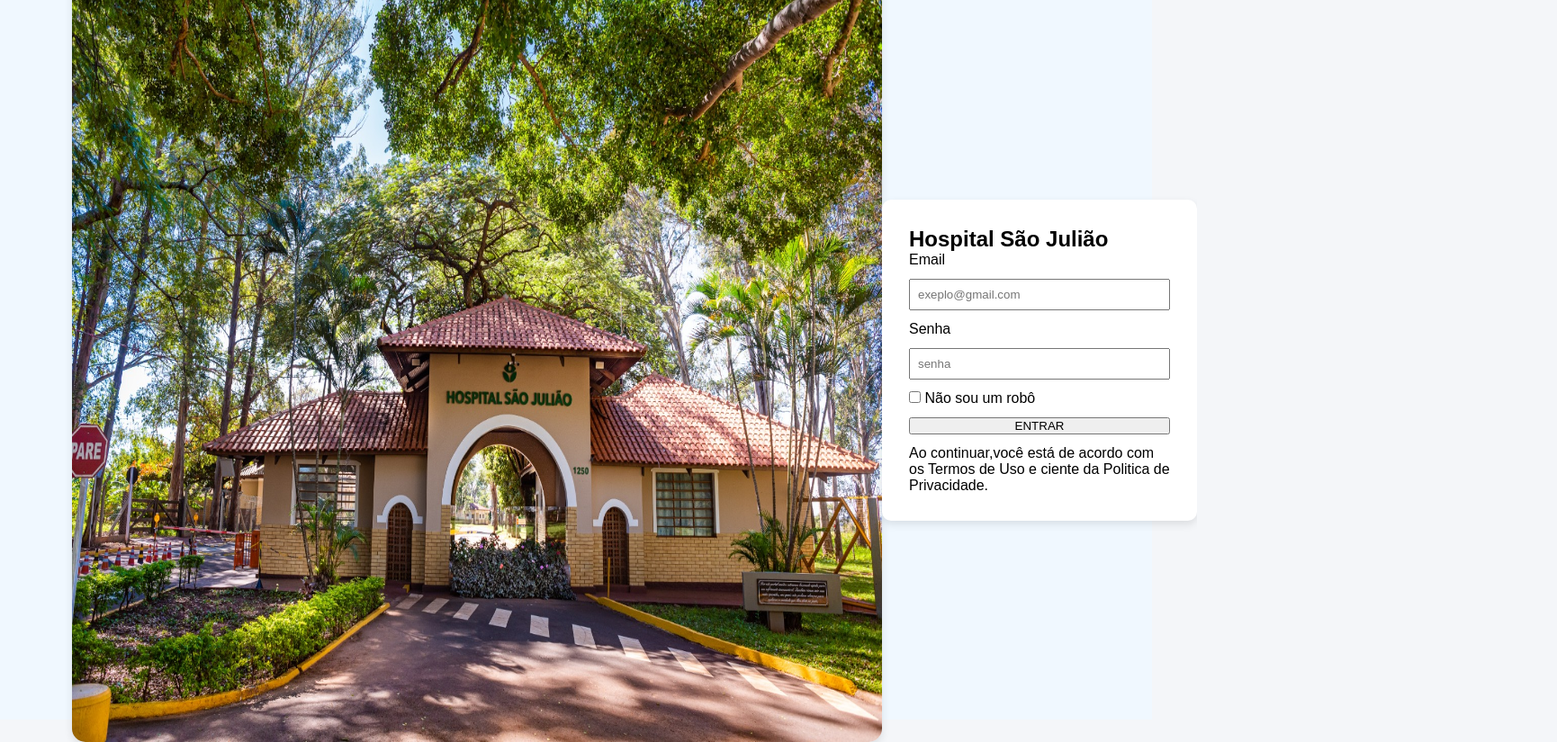
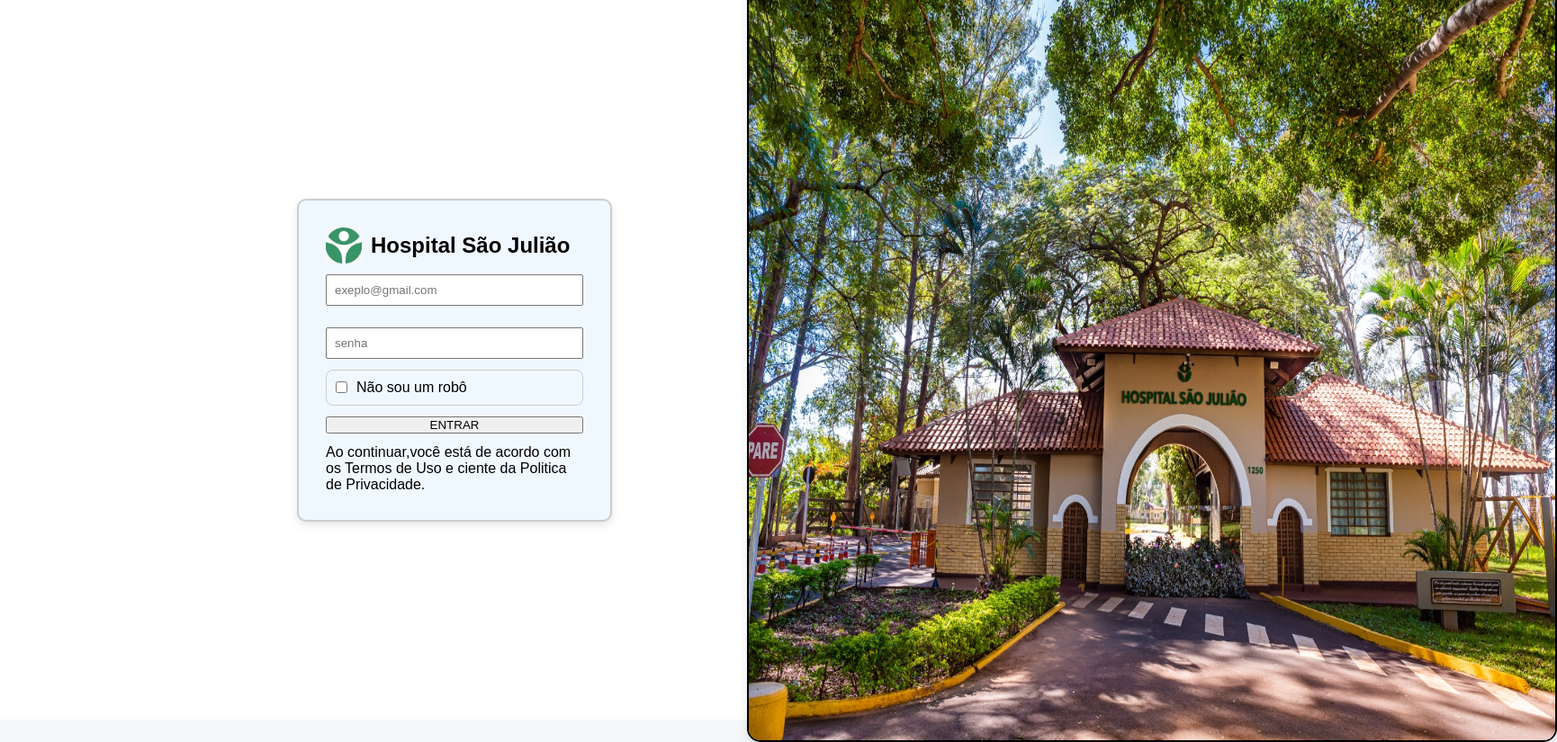
Before and after one commit to tesmam88/Tarefa_GIT, a plain HTML site: page index.html in a window 1280 px wide. Shown: the whole page at 90% size, 1730 px wide, since content can reach past the window. Drawn offline with Linux system fonts and the light colour scheme.

Commit message:
finalizando a branch

```diff
--- a/index.html
+++ b/index.html
@@ -10,22 +10,24 @@
     <main>
         <div class="login-container">
 
-        <img src="images/Sao_Juliao_img.jpeg" alt="imagem-ilustrativa" class="card-image">
+
 
 
             <section class="login-section">
+
                 <div class="login-card">
                     <header>
+                        <img src="images/logo_saojuliao.jpg" class="logo-image">
                         <h1>
                             Hospital São Julião
                         </h1>
                     </header>
                     <form>
-                        <label for="email">Email</label>
+                        <label for="email"></label>
                         <input type="email" id="email" placeholder="exeplo@gmail.com" >
-                        <label for="senha">Senha</label>
+                        <label for="senha"></label>
                         <input type="password" id="senha" placeholder="senha" required>
-                        <label for = "termos">
+                        <label class = "checkbox">
                             <input type="checkbox">
                             Não sou um robô
                         </label>
@@ -37,6 +39,7 @@
                     </form>
                 </div>
             </section>
+            <img src="images/Sao_Juliao_img.jpeg" alt="imagem-ilustrativa" class="card-image">
         </div>
     </main>
 
--- a/style.css
+++ b/style.css
@@ -10,18 +10,20 @@
 }
 .login-container{
     display: flex;
-    background-color: aliceblue;
+    background-color: white;
     justify-content: space-between; /*centraliza horizontal*/
     align-items: center; /* centraliza vertical*/
     height: 100vh;
     padding: 0 80px;
-}
 .login-card{
-    background-color: white;
+    background-color: aliceblue;
     padding: 30px;
     width: 350px;
     border-radius: 10px;
     box-shadow: 0 4px 10px rgba(0, 0, 0, 0.1);
+    margin-left: 250px;
+    border: 2px solid #ccc;
+}
 }
 
 form{
@@ -38,5 +40,28 @@
     height: 850px;
     border-radius: 15px;
     box-shadow: 0 4px 10px rgba(0, 0, 0, 0.1);
+    margin-left: 150px;
+    border: 2px solid black;
 
 }
+header{
+    display: flex;
+    align-items:center;
+    gap: 10px;
+}
+.logo-image{
+    width: 40px;
+    height: auto;
+}
+h1{
+    margin: 0;
+}
+.checkbox{
+    border: 1px solid #ccc;
+    border-radius: 8px;
+    padding: 10px;
+    display: inline-flex;
+    align-items: center;
+    gap: 10px;
+
+}
```
Also changed, not shown: images/logo_saojuliao.jpg (added).
